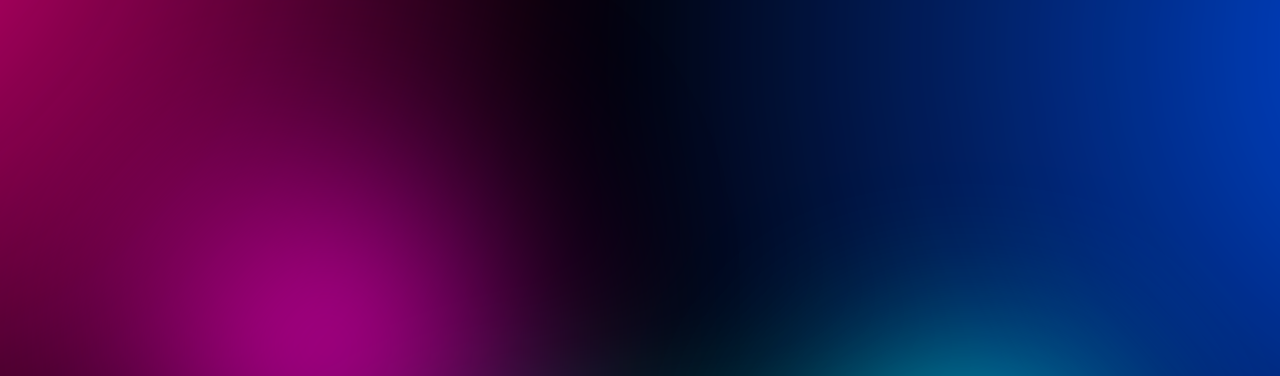
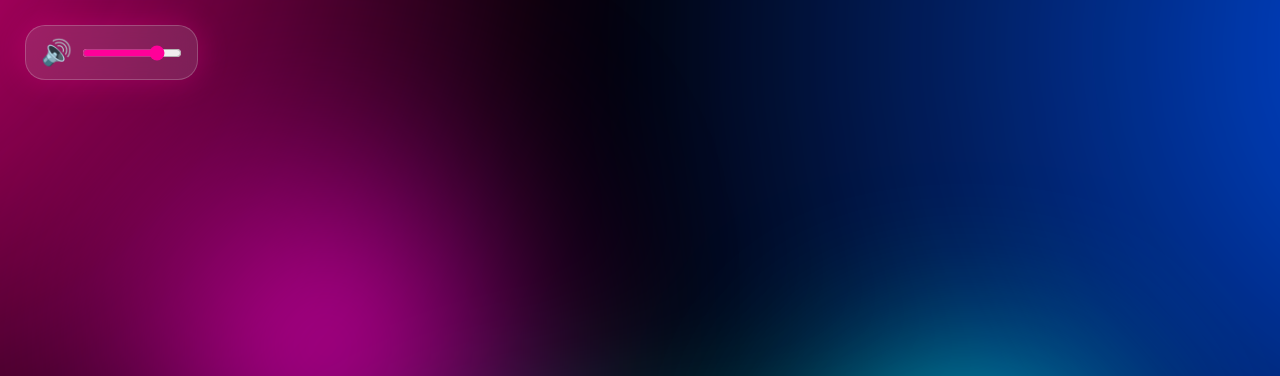
Before and after one commit to nwl1909/vpn, a plain HTML site: page index.html in a window 1280 px wide. Shown: the top 376 px of the page. Drawn offline with Linux system fonts and the light colour scheme.

Commit message:
Update style.css

```diff
--- a/style.css
+++ b/style.css
@@ -336,3 +336,70 @@ margin-top:20px;
 color:#bbb;
 
 }
+
+/* громкость */
+
+.volume-box{
+
+position:fixed;
+
+top:25px;
+left:25px;
+
+z-index:20;
+
+
+display:flex;
+
+align-items:center;
+
+gap:10px;
+
+
+padding:12px 15px;
+
+
+background:rgba(255,255,255,.12);
+
+backdrop-filter:blur(15px);
+
+
+border-radius:20px;
+
+
+border:1px solid rgba(255,255,255,.2);
+
+
+box-shadow:
+
+0 0 30px rgba(255,0,150,.3);
+
+}
+
+
+
+#volumeBtn{
+
+background:none;
+
+border:none;
+
+color:white;
+
+font-size:25px;
+
+cursor:pointer;
+
+}
+
+
+
+#volume{
+
+width:100px;
+
+cursor:pointer;
+
+accent-color:#ff0099;
+
+}
```
